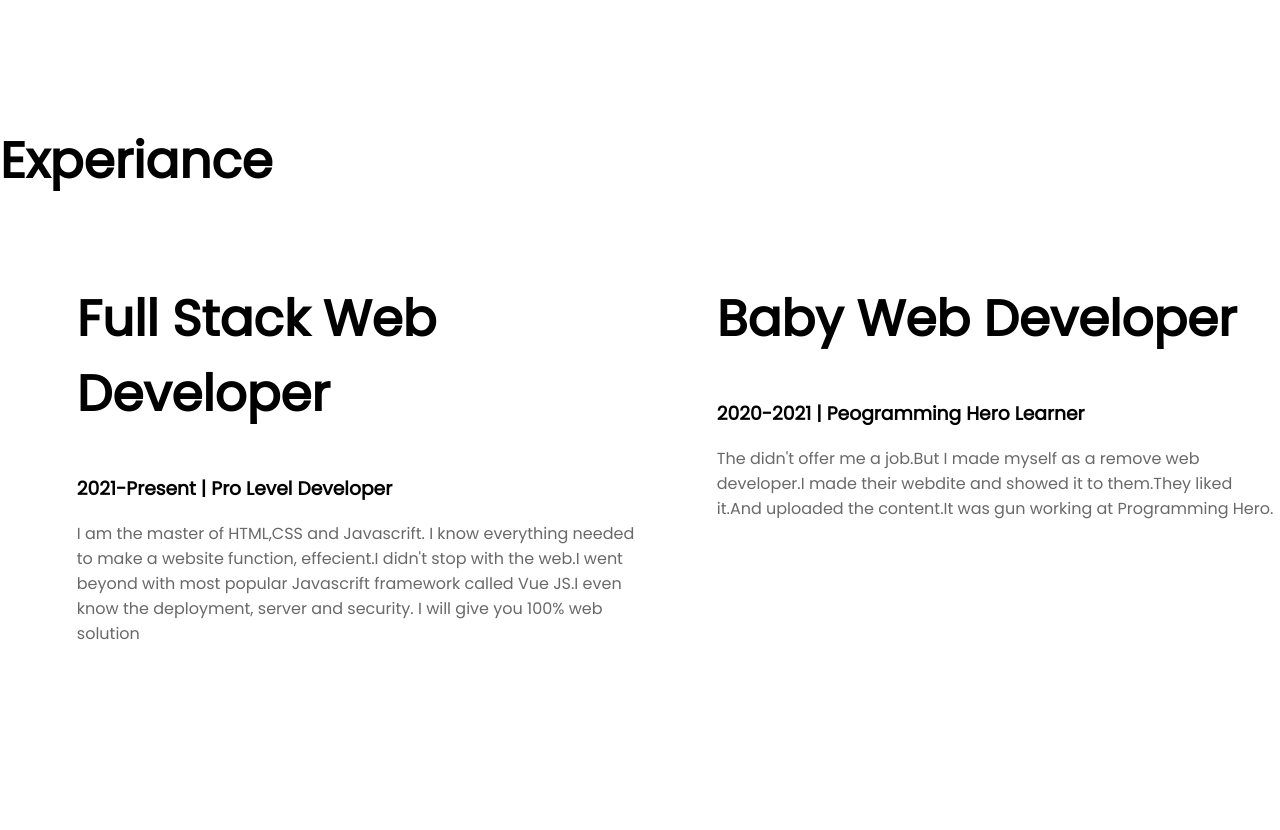
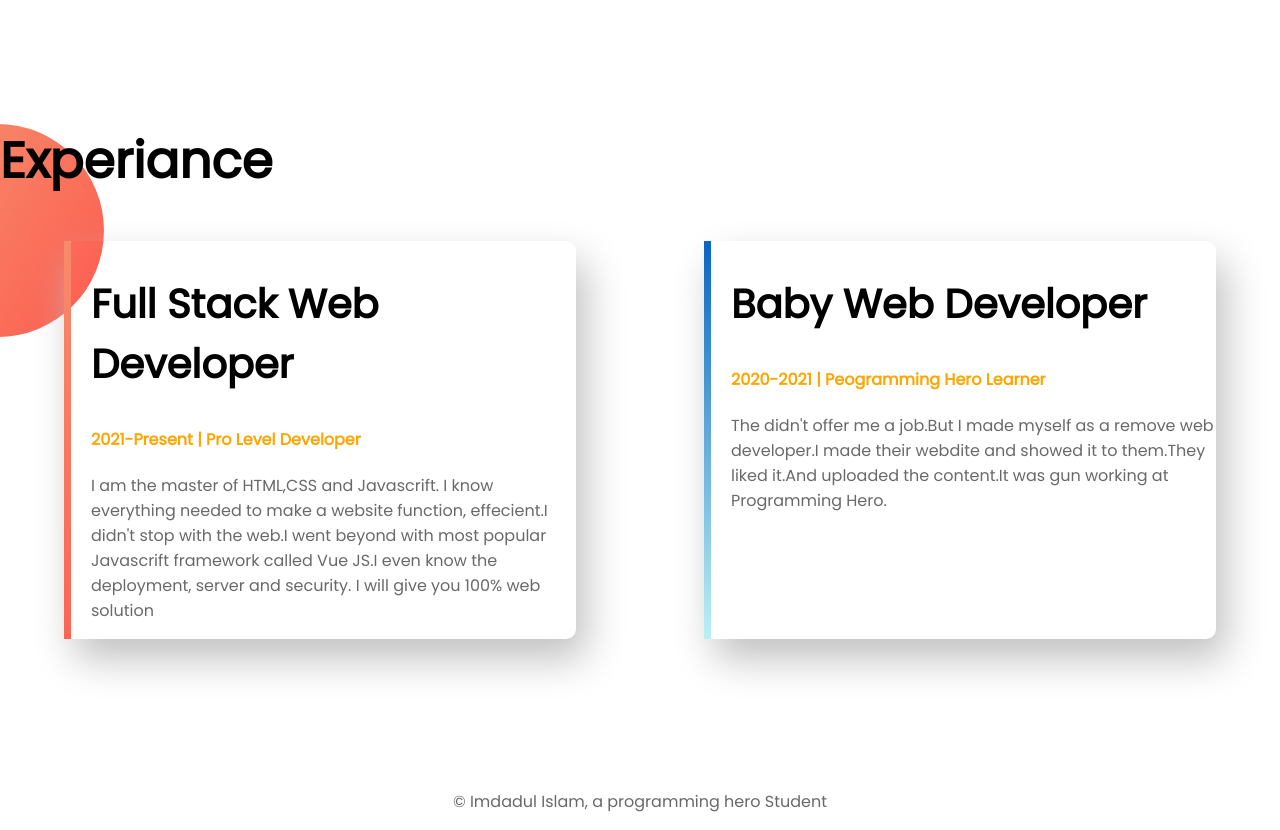
Before and after one commit to Imdadulislam/developer-portfolio, a plain HTML site: page index.html in a window 1280 px wide. Shown: the part 1180-2010 px from the top of the page. Drawn offline with Linux system fonts and the light colour scheme.

Commit message:
full web

```diff
--- a/index.html
+++ b/index.html
@@ -45,19 +45,19 @@
 
     <section class="bottom-banner">
         <h1>Experiance</h1>
-        <div class="flexible-container">
-            <div class="container">
-                <h1>Full Stack Web Developer</h1>
-                <h3>2021-Present | Pro Level Developer</h3>
+        <div class="flexible-container ">
+            <div id="web-dev" class="shadow">
+                <h2>Full Stack Web Developer</h2>
+                <h4 class="color">2021-Present | Pro Level Developer</h4>
                 <p>I am the master of HTML,CSS and Javascrift. I know everything needed to make a website function,
                     effecient.I didn't stop with the web.I went beyond with most popular Javascrift framework called Vue
                     JS.I even know the deployment, server and security. I will give you 100% web solution</p>
 
 
             </div>
-            <div class="container">
-                <h1>Baby Web Developer</h1>
-                <h3>2020-2021 | Peogramming Hero Learner</h3>
+            <div id="web-dev-2" class="shadow">
+                <h2>Baby Web Developer</h2>
+                <h4 class="color">2020-2021 | Peogramming Hero Learner</h4>
                 <p>The didn't offer me a job.But I made myself as a remove web developer.I made their webdite and showed
                     it to them.They liked it.And uploaded the content.It was gun working at Programming Hero.</p>
             </div>
@@ -67,6 +67,10 @@
 
     </section>
 
+    <footer>
+        <p>© Imdadul Islam, a programming hero Student</p>
+    </footer>
+
 
 </body>
 
--- a/style.css
+++ b/style.css
@@ -4,6 +4,9 @@ body{
 }
 h1{
     font-size: 50px;
+}
+h2{
+    font-size: 40px;
 }
 P{
     color: #696969;
@@ -19,6 +22,7 @@ P{
 .container{
     width: 50%;
     padding-left: 6%;
+
 }
 .container img{
     width:90%;
@@ -40,3 +44,29 @@ P{
     background-repeat: no-repeat;
     background-position: right;
 }
+.shadow{
+    width: 40%;
+    margin-left: 5%;
+    margin-right: 5%;
+    padding-left: 20px;
+    border-radius: 10px;
+    box-shadow: 10px 20px 40px silver;
+}
+#web-dev{
+    border-left: 7px solid;
+    border-image: linear-gradient(#F78B6A,#FB6555);
+    border-image-slice: 1;
+}
+#web-dev-2{
+    border-left: 7px solid;
+    border-image: linear-gradient(#0865c2,#bcf1f3);
+    border-image-slice: 1;
+}
+
+.bottom-banner{
+    background-image: url(images/exp-bg.png);
+    background-repeat: no-repeat;
+}
+footer p{
+    text-align: center;
+}
```
Also changed, not shown: showoff/WhatsApp Image 2021-07-03 at 11.04.03 PM (1).jpeg (deleted), showoff/WhatsApp Image 2021-07-03 at 11.04.03 PM.jpeg (deleted), showoff/WhatsApp Image 2021-07-03 at 11.04.04 PM.jpeg (deleted).
